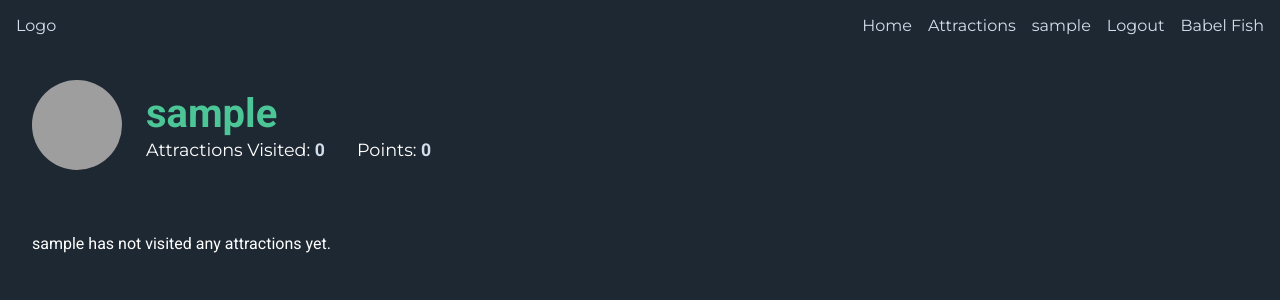
After one commit to madeleinewoodbury/arctic-sprint-solutions, a Flask app: page /auth/friend/profile/1 in a window 1280 px wide. The commit adds this page. Shown: the top 300 px of the page. Run offline with Flask 3, Linux system fonts and the light colour scheme; the visitor is signed in with stand-in values (Sample User, id 1); data that the repository does not hold is empty; grey boxes are pictures that could not be loaded.

Commit message:
Add friend profile page, sort scoreboard by points

```diff
--- /dev/null
+++ b/app/auth/templates/friendProfile.html
@@ -0,0 +1,54 @@
+{% extends "base.html" %}
+
+{% block styles %}
+<link rel="stylesheet" type="text/css"
+  href="{{ url_for('static', filename='css/profile.css') }}">
+{% endblock %}
+
+{% block content %}
+<section class="profile">
+  <div class="top">
+    <div class="user-info">
+      <img src="{{ friend.gravatar() }}" alt="Gravatar" class="gravatar-img">
+      <div class="title">
+        <h2>{{ friend.username }}</h2>
+        <div class="stats">
+          <span>{{ _("Attractions Visited:") }}
+            <strong>{{number_of_visited_attractions}}</strong></span>
+          <span>{{ _("Points:") }} <strong>{{points}}</span></strong>
+        </div>
+      </div>
+    </div>
+  </div>
+
+  <div class="content">
+    <div class="content-info">
+      <div class="visited-attractions">
+        {% if visited_attractions %}
+        <h2>Visited Attractions</h2>
+        <div class="card-container">
+          {% for visited in visited_attractions %}
+          <a href="{{ url_for('attractions.get_attraction', attraction_id=visited.attraction.id) }}"
+            class="attraction-card">
+            <img src="{{ visited.attraction.image }}" alt="Attraction Image">
+            <div>
+              <h3>{{ visited.attraction.name }}</h3>
+              <p>Visited on {{ visited.time_visited }}</p>
+              <div class="points">
+                <span>🏆</span> {{ visited.attraction.points }} {{ _("points")
+                }}
+              </div>
+            </div>
+          </a>
+          {% endfor %}
+        </div>
+
+        {% else %}
+        <p class="text-white">{{friend.username}} has not visited any attractions yet.</p>
+        {% endif %}
+      </div>
+    </div>
+  </div>
+</section>
+
+{% endblock %}
--- a/app/auth/templates/profile.html
+++ b/app/auth/templates/profile.html
@@ -13,7 +13,7 @@
             <img src="{{ current_user.gravatar() }}" alt="Gravatar"
                 class="gravatar-img">
             <div class="title">
-                <h2>{{ _("Hello") }} {{ current_user.username }}!</h2>
+                <h2>{{ _("Hello") }} {{ current_user.username }}</h2>
                 <div class="stats">
                     <span>{{ _("Attractions Visited:") }} <strong>{{number_of_visited_attractions}}</strong></span>
                     <span>{{ _("Points:") }} <strong>{{points}}</span></strong>
@@ -51,7 +51,7 @@
                     </div>
 
                     {% else %}
-                    <p>You have not visited any attractions</p>
+                    <p class="text-white">You have not visited any attractions</p>
                     {% endif %}
                 </div>
             </div>
--- a/app/auth/views.py
+++ b/app/auth/views.py
@@ -123,6 +123,7 @@ def get_firends():
         friend['points'] = sum(item['attraction'].points for item in friend['visited'])
         friends.append(friend)
 
+    friends = sorted(friends, key=lambda x: x['points'], reverse=True)
     return friends
 
 
@@ -309,3 +310,21 @@ def remove_friend(user_id):
     db.session.commit()
     flash(_('The friend has been removed.'))
     return redirect(url_for('auth.profile', current_tab=2))
+
+@auth.route('/friend/profile/<int:user_id>', methods=['GET'])
+@login_required
+def friend_profile(user_id):
+    friend = User.query.get(user_id)
+
+    if friend is None:
+        abort(404)
+
+    visited_attractions = get_visited_attractions(user_id)
+    points = sum(item['attraction'].points for item in visited_attractions)
+
+    return render_template(
+         'friendProfile.html',
+         friend=friend,
+         visited_attractions=visited_attractions,
+         number_of_visited_attractions=len(visited_attractions),
+         points=points)
--- a/app/static/css/styles.css
+++ b/app/static/css/styles.css
@@ -125,6 +125,10 @@ ul {
   color: var(--primary);
 }
 
+.text-white {
+  color: var(--white);
+}
+
 .text-center {
   text-align: center;
 }
--- a/app/templates/base.html
+++ b/app/templates/base.html
@@ -33,7 +33,7 @@
             </li>
             {% else %}
             <li>
-                <a href="{{ url_for('auth.profile', username=current_user.username) }}">{{ current_user.username }}</a>
+                <a href="{{ url_for('auth.profile')}}">{{ current_user.username }}</a>
             </li>
             {% if current_user.is_admin %}
             <li>
```
Also changed, not shown: app/auth/templates/friends.html (+7 -5 lines), app/static/css/friends.css (+14 -1 lines).
